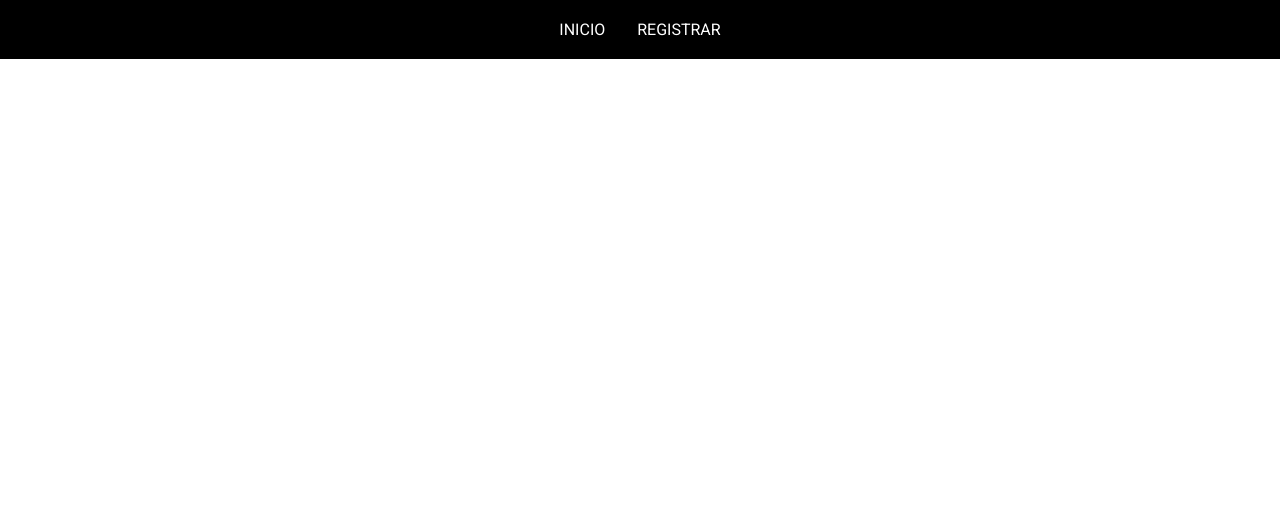
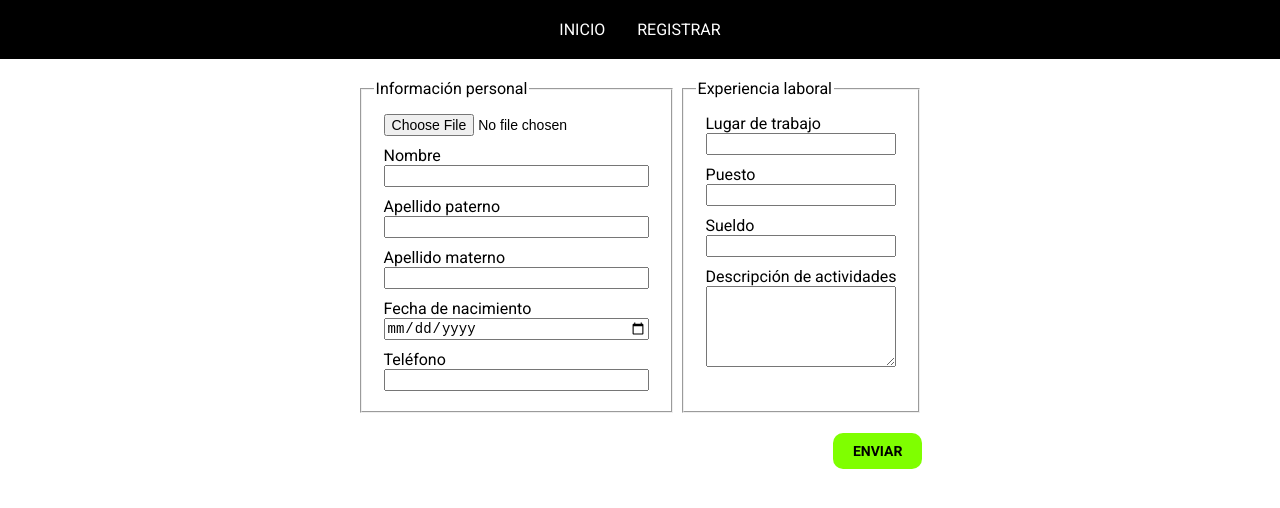
Before and after one commit to cristiancibrian/frontend-curriculums, a React (Vite) app: page /crear in a window 1280 px wide. Before the commit this address had no page. Shown: the top 508 px of the page. Built offline with nearby package versions, Linux system fonts and the light colour scheme.

Commit message:
route fixed

```diff
--- a/src/App.jsx
+++ b/src/App.jsx
@@ -21,7 +21,7 @@ function App() {
 
         <Routes>
           <Route path="/" element={<Table />} />
-          <Route path="/about" element={<Form />} />
+          <Route path="/crear" element={<Form />} />
         </Routes>
       </div>
     </Router>
```
